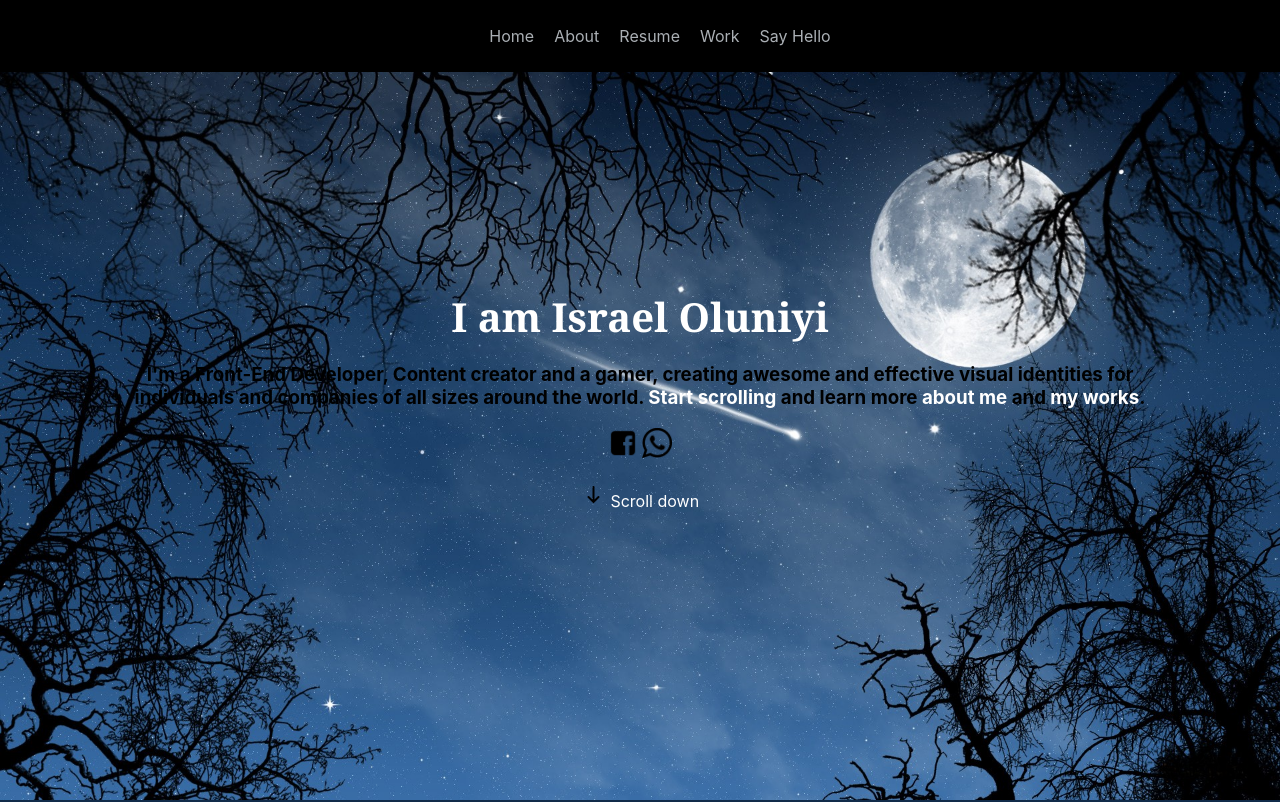
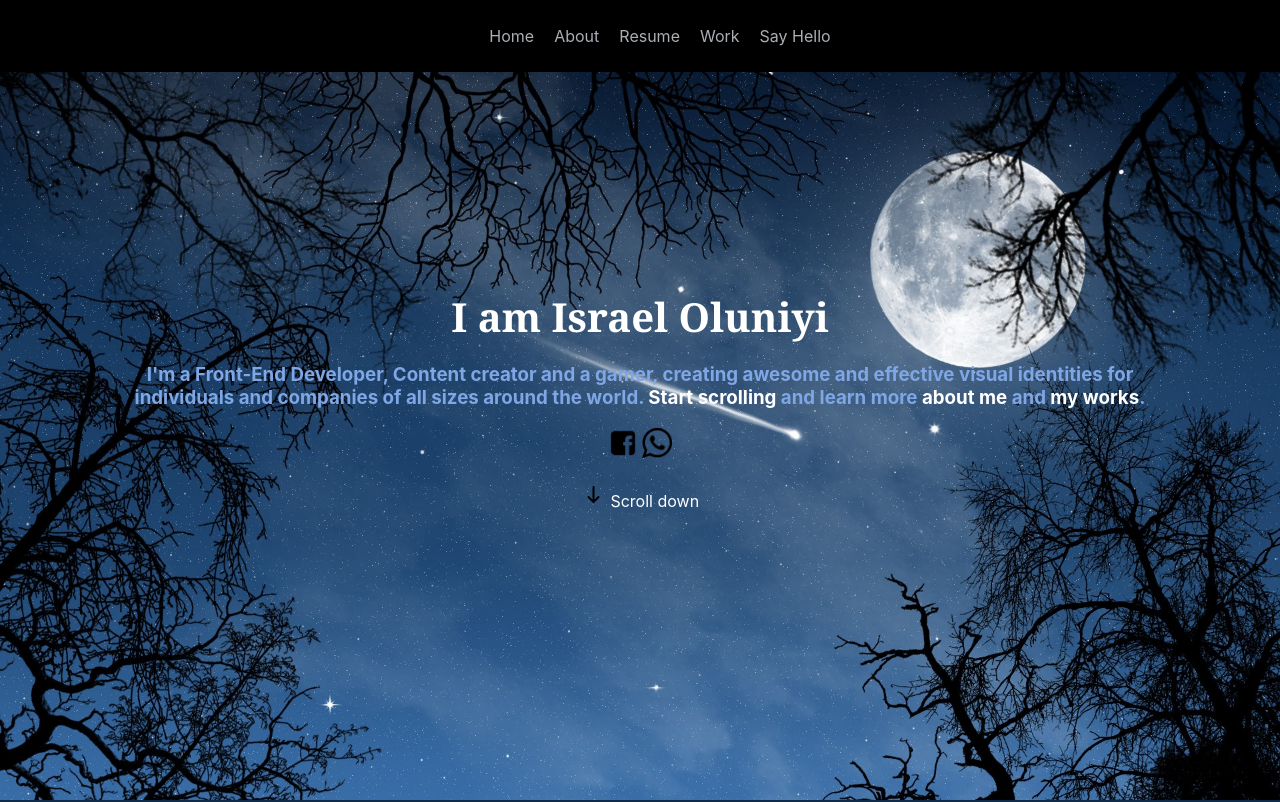
Before and after one commit to Oluniyisrael/reactportfolio, a React (Create React App) app: page / in a window 1280 px wide. Shown: the top 802 px of the page. Built offline with nearby package versions, Linux system fonts and the light colour scheme.

Commit message:
Chore: did the color britghness for intro page

```diff
--- a/src/assets/pages/portfolioHomePage/Intro.css
+++ b/src/assets/pages/portfolioHomePage/Intro.css
@@ -24,6 +24,10 @@ text-align: center;
     text-align: center;
     margin: 0;
 }
+.intro p{
+    color: #7fa6e5;
+    /* #8ab4f8 */
+}
 .Contact{
     display: flex;
     justify-content: center;
```
